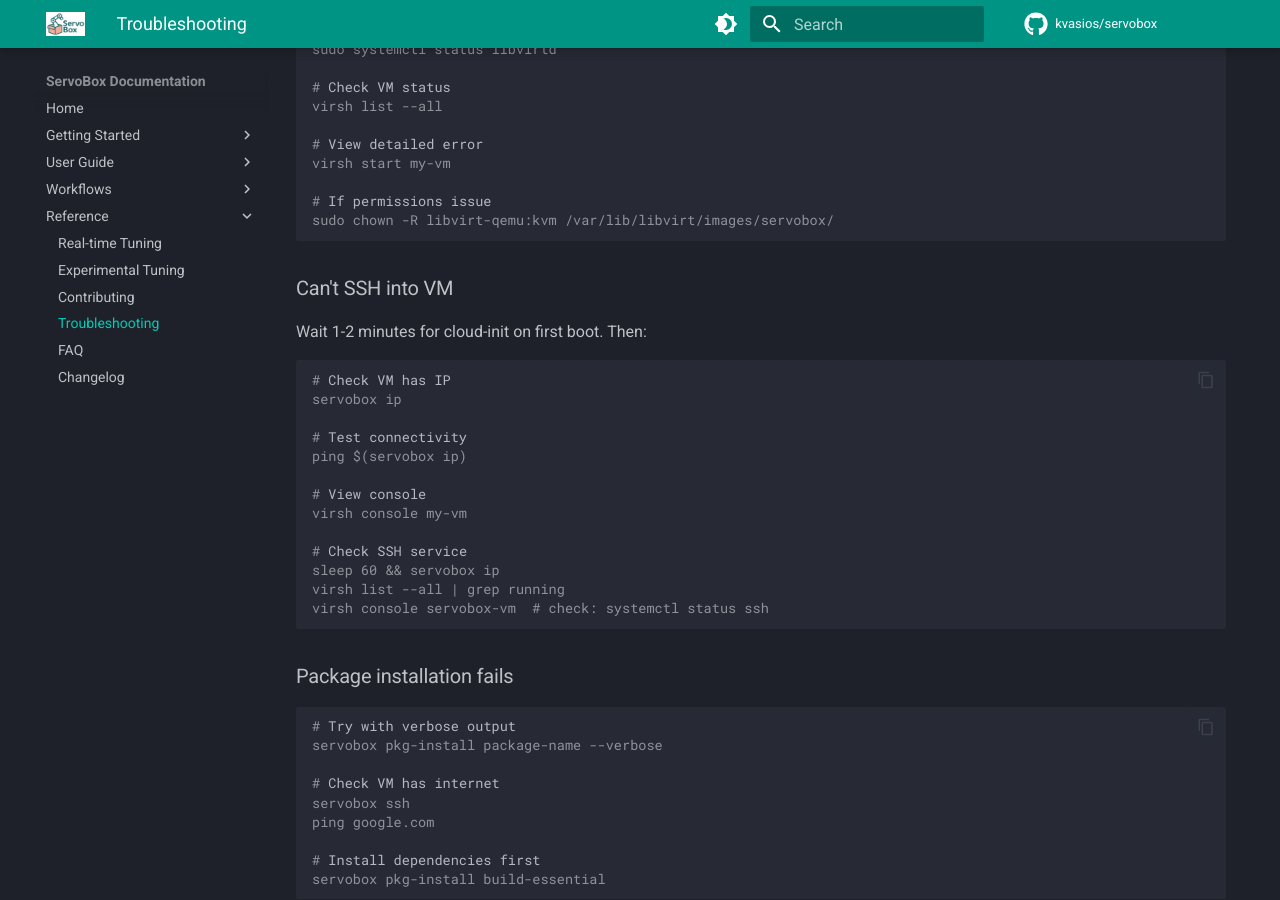
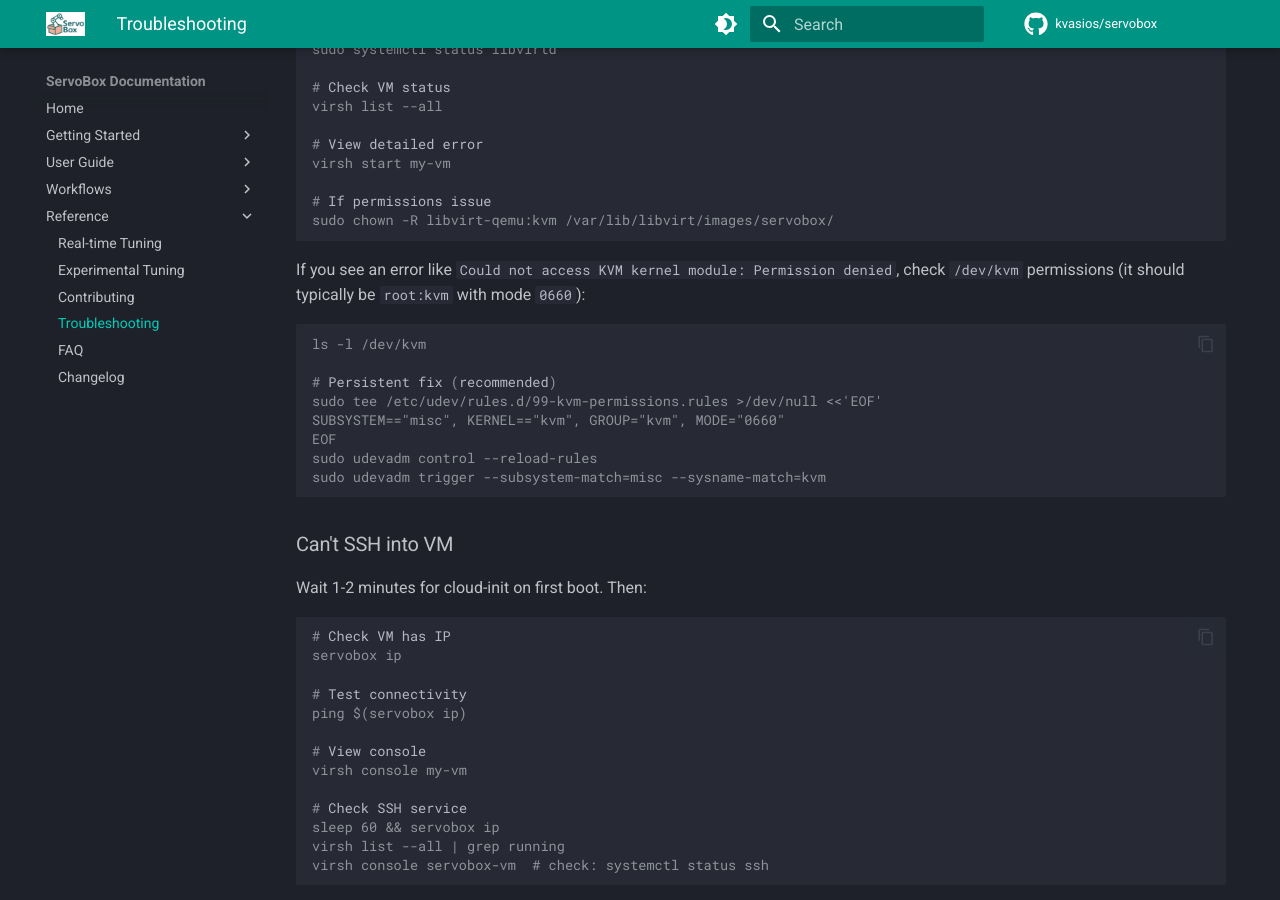
Before and after one commit to kvasios/servobox, an MkDocs documentation site: the page built from docs/content/reference/troubleshooting.md, in a window 1280 px wide and 900 px high, scrolled down 1264 px. Built offline with MkDocs 1.6.1 and Material for MkDocs 9.7.7, drawn with Linux system fonts in a browser that asks for light colours; comment, search, counter and statistics services are not loaded.

Commit message:
fixes - maintenance

````diff
--- a/docs/content/reference/troubleshooting.md
+++ b/docs/content/reference/troubleshooting.md
@@ -65,6 +65,20 @@ virsh start my-vm
 sudo chown -R libvirt-qemu:kvm /var/lib/libvirt/images/servobox/
 ```
 
+If you see an error like `Could not access KVM kernel module: Permission denied`,
+check `/dev/kvm` permissions (it should typically be `root:kvm` with mode `0660`):
+
+```console
+ls -l /dev/kvm
+
+# Persistent fix (recommended)
+sudo tee /etc/udev/rules.d/99-kvm-permissions.rules >/dev/null <<'EOF'
+SUBSYSTEM=="misc", KERNEL=="kvm", GROUP="kvm", MODE="0660"
+EOF
+sudo udevadm control --reload-rules
+sudo udevadm trigger --subsystem-match=misc --sysname-match=kvm
+```
+
 ### Can't SSH into VM
 
 Wait 1-2 minutes for cloud-init on first boot. Then:
````
Also changed, not shown: 6 other files.
